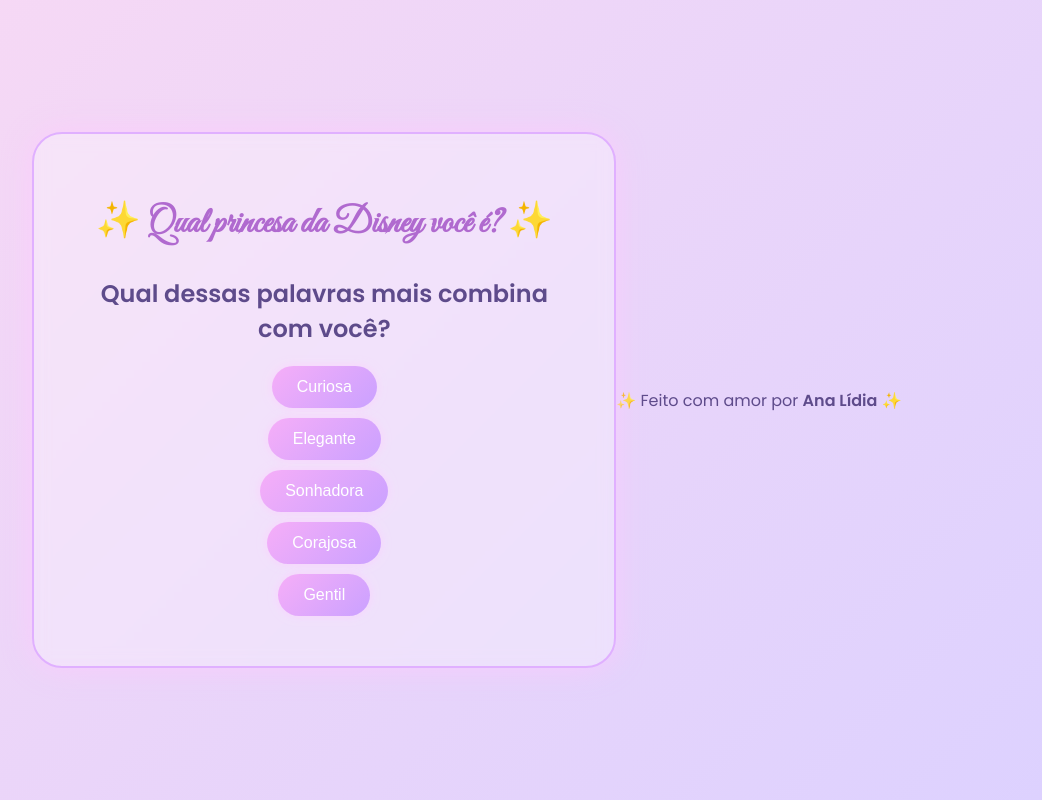
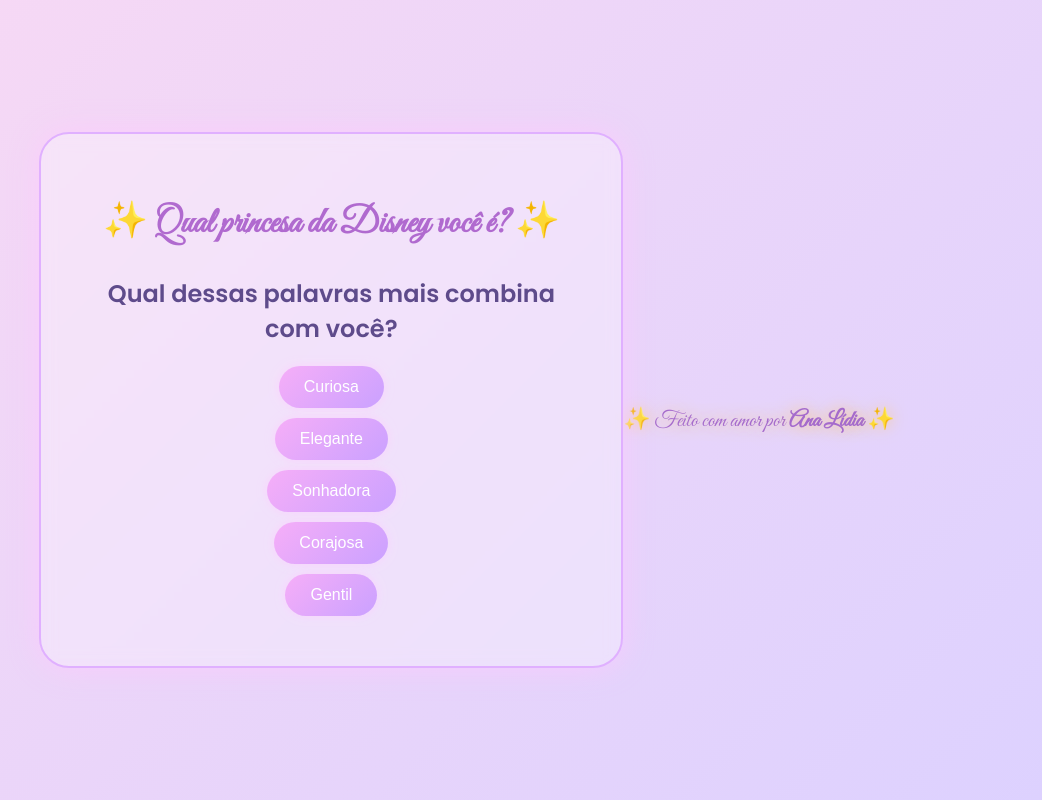
Before and after one commit to ANAOLLYB/QUIZ-princesa, a plain HTML site: page index.html in a window 1280 px wide. Shown: the whole page, without its empty margins (173-1215 px from the left). Drawn offline with Linux system fonts and the light colour scheme.

Commit message:
Update style.css

```diff
--- a/style.css
+++ b/style.css
@@ -79,3 +79,17 @@
   50% { box-shadow: 0 0 25px pink; }
   100% { box-shadow: 0 0 10px gold; }
 }
+
+footer {
+  margin-top: 40px;
+  text-align: center;
+  font-family: 'Great Vibes', cursive;
+  color: #a56bcc;
+  font-size: 22px;
+  animation: brilho 3s infinite alternate;
+}
+
+@keyframes brilho {
+  0% { text-shadow: 0 0 10px gold; }
+  100% { text-shadow: 0 0 20px pink; }
+}
```
